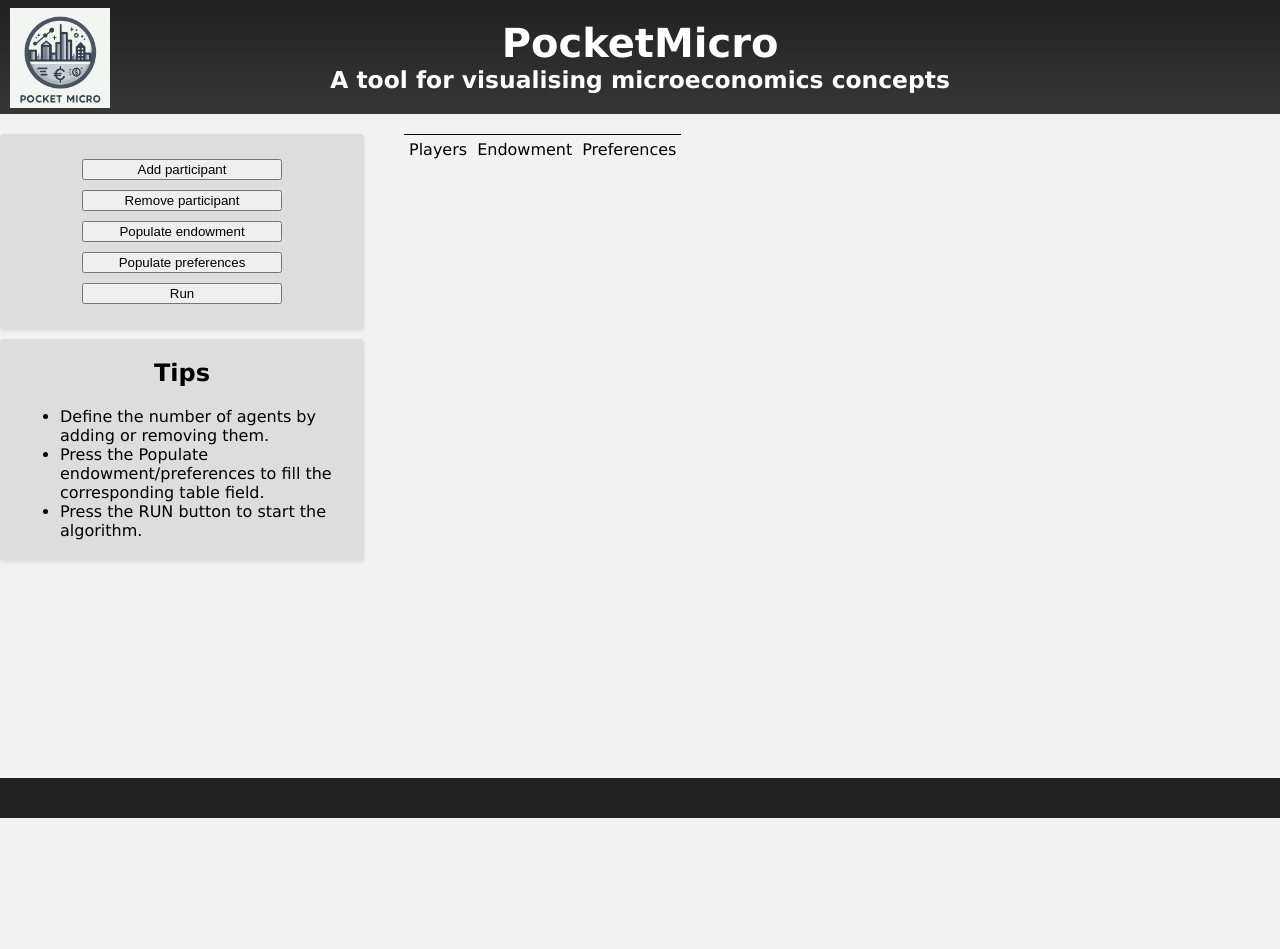
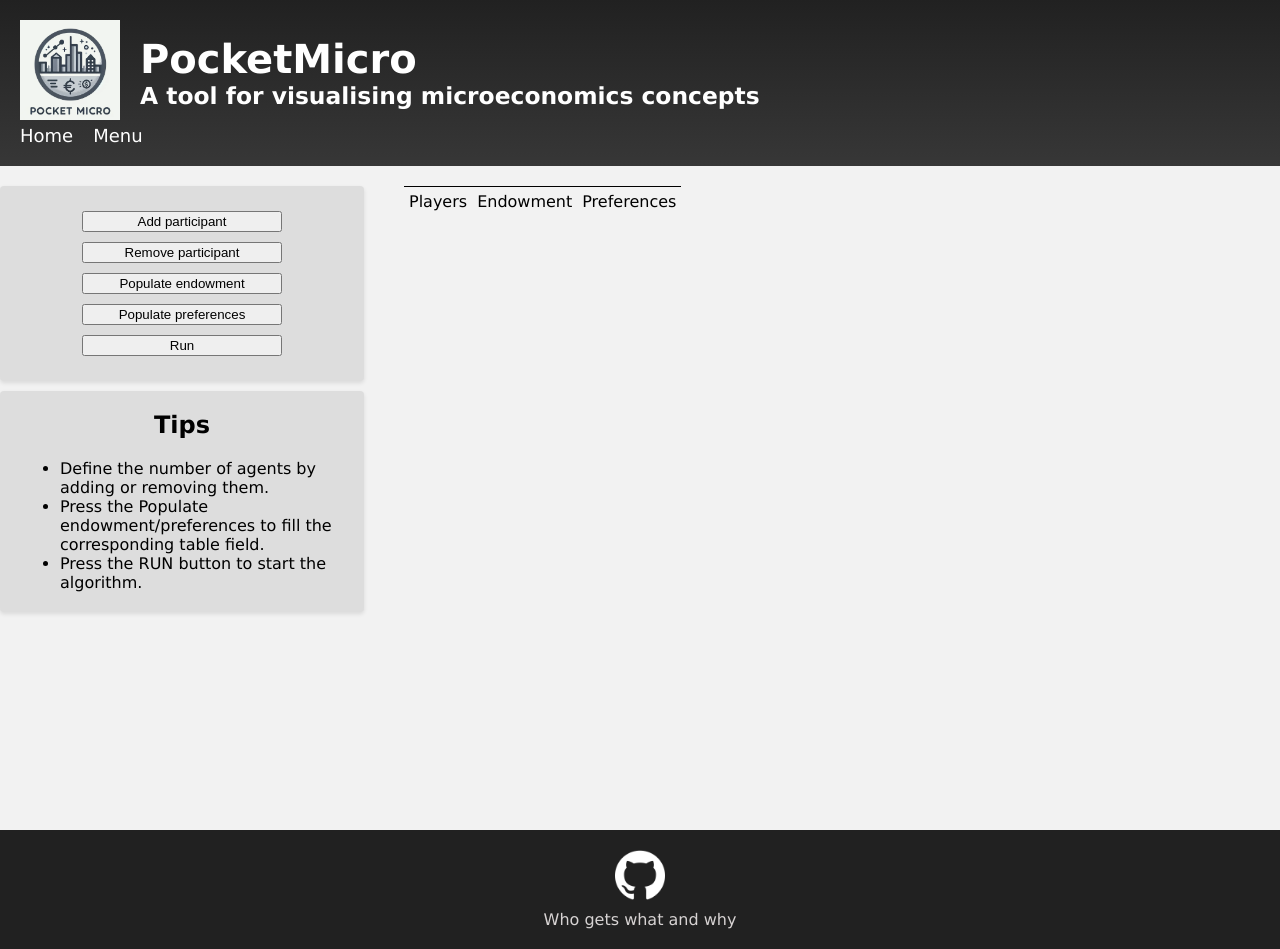
Before and after one commit to Ripchic/pocket_micro, a website with bundled scripts: page pages/house_allocation.html in a window 1280 px wide. Before the commit the page ends 818 px from the top, so only its background shows below. Built offline with nearby package versions, Linux system fonts and the light colour scheme.

Commit message:
styling improvement

```diff
--- a/css/style.css
+++ b/css/style.css
@@ -8,24 +8,86 @@
 
 body {
     height: 100vh;
-    width: 100vw;
     display: flex;
     flex-direction: column;
     background: #f2f2f2;
     box-sizing: border-box;
+
 }
 
 header {
     display: flex;
-    flex-direction: column;
+    justify-content: space-between;
+    align-items: center;
     background: linear-gradient(to top, #373737, #212121);
     color: #fff;
-    padding: 20px 0 20px;
-    text-align: center;
+    padding: 20px;
     font-size: 20px;
     margin-bottom: 20px;
-    width: 100%;
+    flex-wrap: wrap;
 }
+
+.header-left {
+    display: flex;
+    align-items: center;
+}
+
+.header-left img {
+    margin-right: 20px;
+}
+
+.header-text {
+    text-align: left;
+}
+
+.header-right {
+    display: flex;
+    align-items: center;
+}
+
+nav ul {
+    list-style: none;
+    display: flex;
+    gap: 20px;
+    margin: 0;
+    padding: 0;
+}
+
+nav a {
+    text-decoration: none;
+    color: #ffffff;
+    font-size: 18px;
+}
+
+.dropdown {
+    position: relative;
+    display: inline-block;
+}
+
+.dropdown-content {
+    display: none;
+    position: absolute;
+    background-color: #212121;
+    min-width: 160px;
+    box-shadow: 16px 32px 32px 0px rgba(0, 2, 0, 0.2);
+    z-index: 1;
+}
+
+.dropdown-content a {
+    color: white;
+    padding: 12px 16px;
+    text-decoration: none;
+    display: block;
+}
+
+.dropdown-content a:hover {
+    background-color: #575757;
+}
+
+.dropdown:hover .dropdown-content {
+    display: block;
+}
+
 
 footer {
     display: flex;
@@ -34,7 +96,6 @@
     background-color: #212121;
     color: #fff;
     padding: 20px 0 20px;
-    width: 100%;
 }
 
 
@@ -226,3 +287,46 @@
     }
 
 }
+
+nav ul {
+    list-style: none;
+    display: flex;
+    gap: 20px;
+    margin: 0;
+    padding: 0;
+}
+
+nav a {
+    text-decoration: none;
+    color: #ffffff;
+    font-size: 18px;
+}
+
+.dropdown {
+    position: relative;
+    display: inline-block;
+}
+
+.dropdown-content {
+    display: none;
+    position: absolute;
+    background-color: #212121;
+    min-width: 160px;
+    box-shadow: 0px 8px 16px 0px rgba(0, 0, 0, 0.2);
+    z-index: 1;
+}
+
+.dropdown-content a {
+    color: white;
+    padding: 12px 16px;
+    text-decoration: none;
+    display: block;
+}
+
+.dropdown-content a:hover {
+    background-color: #575757;
+}
+
+.dropdown:hover .dropdown-content {
+    display: block;
+}
--- a/pages/house_allocation.html
+++ b/pages/house_allocation.html
@@ -11,12 +11,28 @@
 <!--HEADER-->
 <header>
     <div>
-        <a href="../index.html">
-            <img src="../images/logotip.png" alt="PocketMicro logo" width="100" height="100"
-                 style="position: absolute; top: 8px; left: 10px;">
-        </a>
-        <h1>PocketMicro</h1>
-        <h3>A tool for visualising microeconomics concepts</h3>
+        <div class="header-left">
+            <a href="../index.html">
+                <img src="../images/logotip.png" alt="PocketMicro logo" width="100" height="100">
+            </a>
+            <div class="header-text">
+                <h1>PocketMicro</h1>
+                <h3>A tool for visualising microeconomics concepts</h3>
+            </div>
+        </div>
+        <nav class="header-right">
+            <ul>
+                <li><a href="../index.html">Home</a></li>
+                <li class="dropdown">
+                    <a href="javascript:void(0)">Menu</a>
+                    <div class="dropdown-content">
+                        <a href="../pages/nash_eq.html">Nash equilibrium</a>
+                        <a href="../pages/serial_dictatorship.html">Serial dictatorship</a>
+                        <a href="../pages/house_allocation.html">House allocation TTC</a>
+                    </div>
+                </li>
+            </ul>
+        </nav>
     </div>
 </header>
 
@@ -54,7 +70,11 @@
 </main>
 
 <!--FOOTER-->
-<footer>
+<footer style="text-align: center; padding: 20px">
+    <a href="https://github.com/Ripchic/pocket_micro" target="_blank" style="text-decoration: none; color: inherit;">
+        <img src="../images/git.png" alt="GitHub" style="vertical-align: middle; height: 50px"/>
+    </a>
+    <p style="margin: 10px 0 0; font-size: 16px; color: #d7d3d3;">Who gets what and why</p>
 </footer>
 </body>
 </html>
```
Also changed, not shown: index.html (+27 -10 lines), pages/nash_eq.html (+27 -7 lines), pages/serial_dictatorship.html (+27 -7 lines), images/git.png (added).
